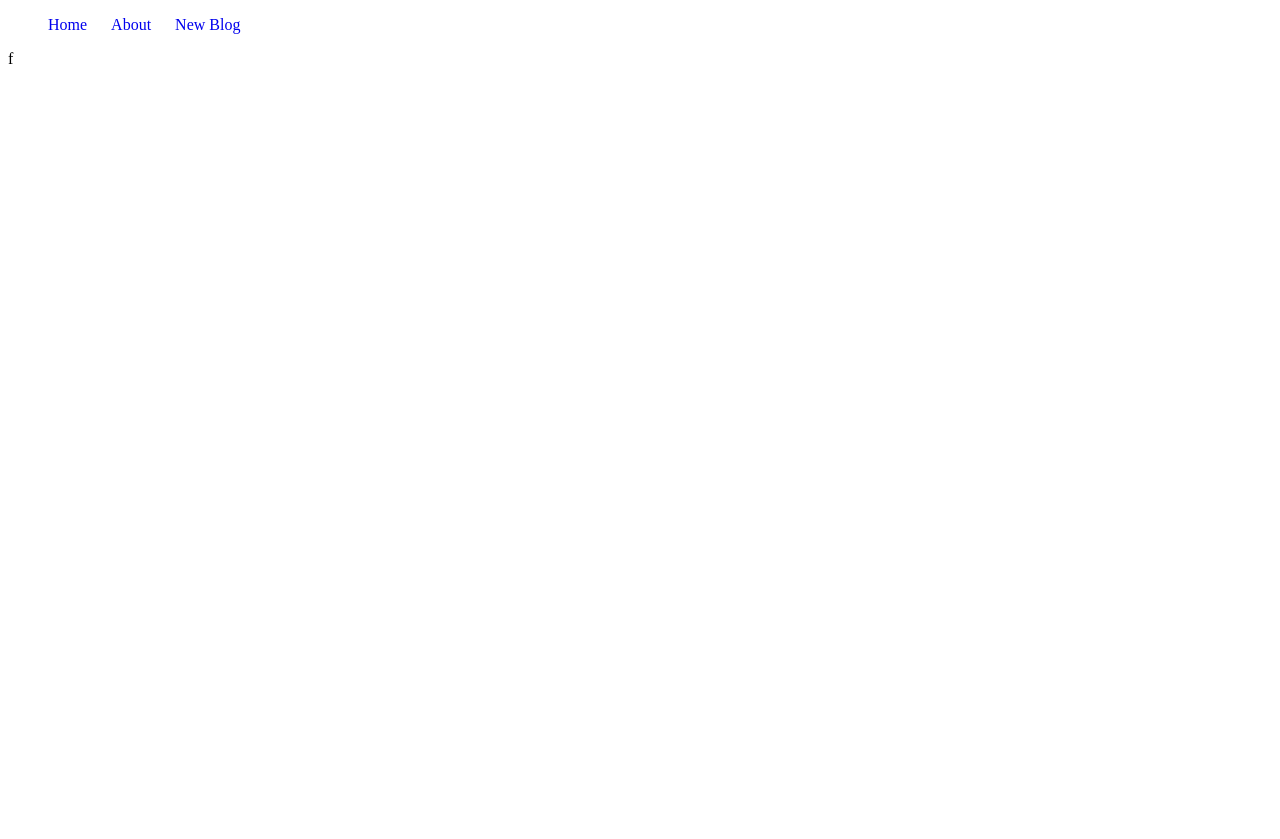
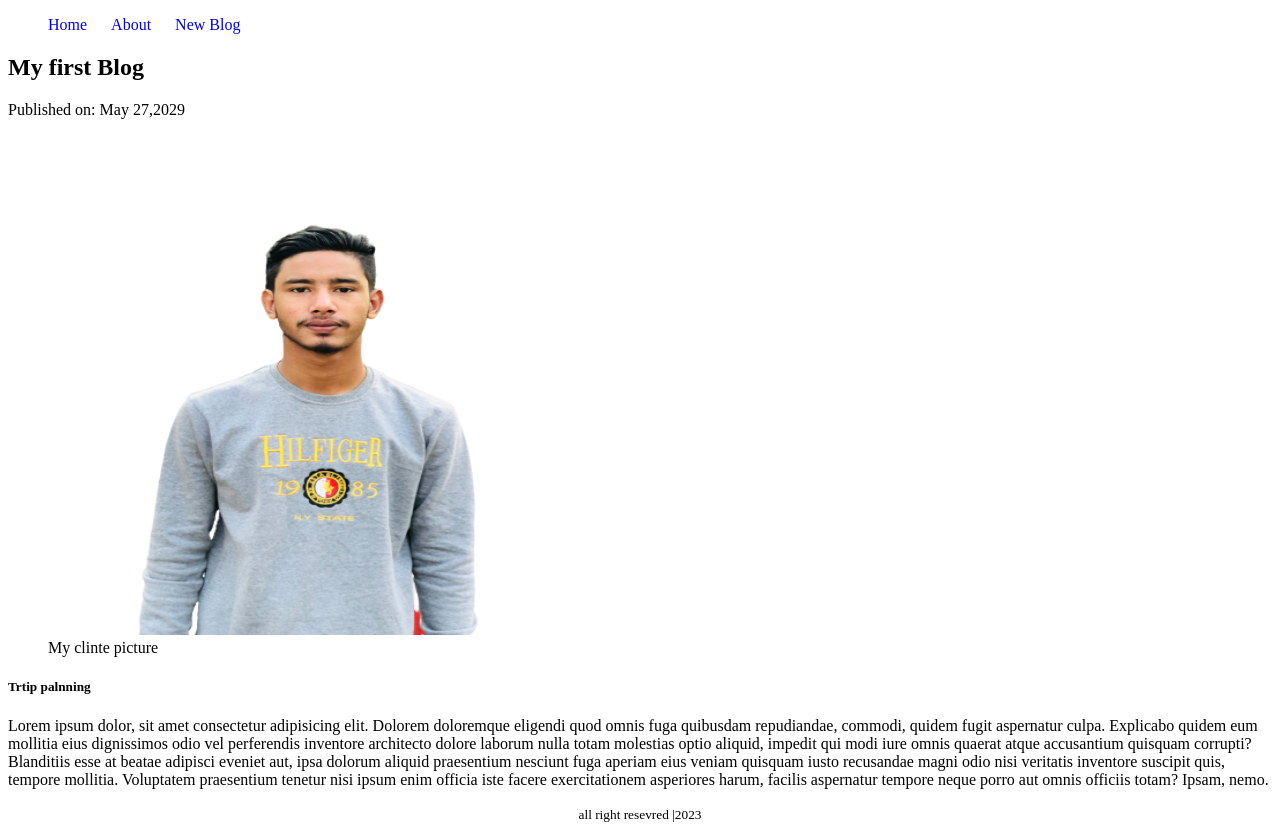
Before and after one commit to rukonusb/my-blog-site, a plain HTML site: page index.html in a window 1280 px wide. Before the commit the page ends 800 px from the top, so only its background shows below. Drawn offline with Linux system fonts and the light colour scheme.

Commit message:
img tage

```diff
--- a/index.html
+++ b/index.html
@@ -20,6 +20,10 @@
       text-align: center;
 
     }
+
+    footer>p {
+      text-align: center;
+    }
   </style>
 </head>
 
@@ -34,14 +38,38 @@
     </nav>
   </header>
   <main>
-
+    <article>
+      <header>
+        <h2>
+          My first Blog
+        </h2>
+        <p>Published on:
+          <time datetime="27-05-2023">May 27,2029</time>
+        </p>
+      </header>
+      <figure>
+        <img src="./img/IMG_1135-removebg-preview.png" alt="BLog post" height="500px" width="500px">
+        <figcaption>My clinte picture</figcaption>
+      </figure>
+      <section>
+        <h5>Trtip palnning</h5>
+        <p>Lorem ipsum dolor, sit amet consectetur adipisicing elit. Dolorem doloremque eligendi quod omnis fuga
+          quibusdam repudiandae, commodi, quidem fugit aspernatur culpa. Explicabo quidem eum mollitia eius dignissimos
+          odio vel perferendis inventore architecto dolore laborum nulla totam molestias optio aliquid, impedit qui modi
+          iure omnis quaerat atque accusantium quisquam corrupti? Blanditiis esse at beatae adipisci eveniet aut, ipsa
+          dolorum aliquid praesentium nesciunt fuga aperiam eius veniam quisquam iusto recusandae magni odio nisi
+          veritatis inventore suscipit quis, tempore mollitia. Voluptatem praesentium tenetur nisi ipsum enim officia
+          iste facere exercitationem asperiores harum, facilis aspernatur tempore neque porro aut omnis officiis totam?
+          Ipsam, nemo.</p>
+      </section>
+    </article>
 
 
   </main>
 
 
   <footer>
-    f
+    <p><small>all right resevred |2023</small></p>
   </footer>
 </body>
 
```
Also changed, not shown: img/IMG_1135-removebg-preview.png (added).
